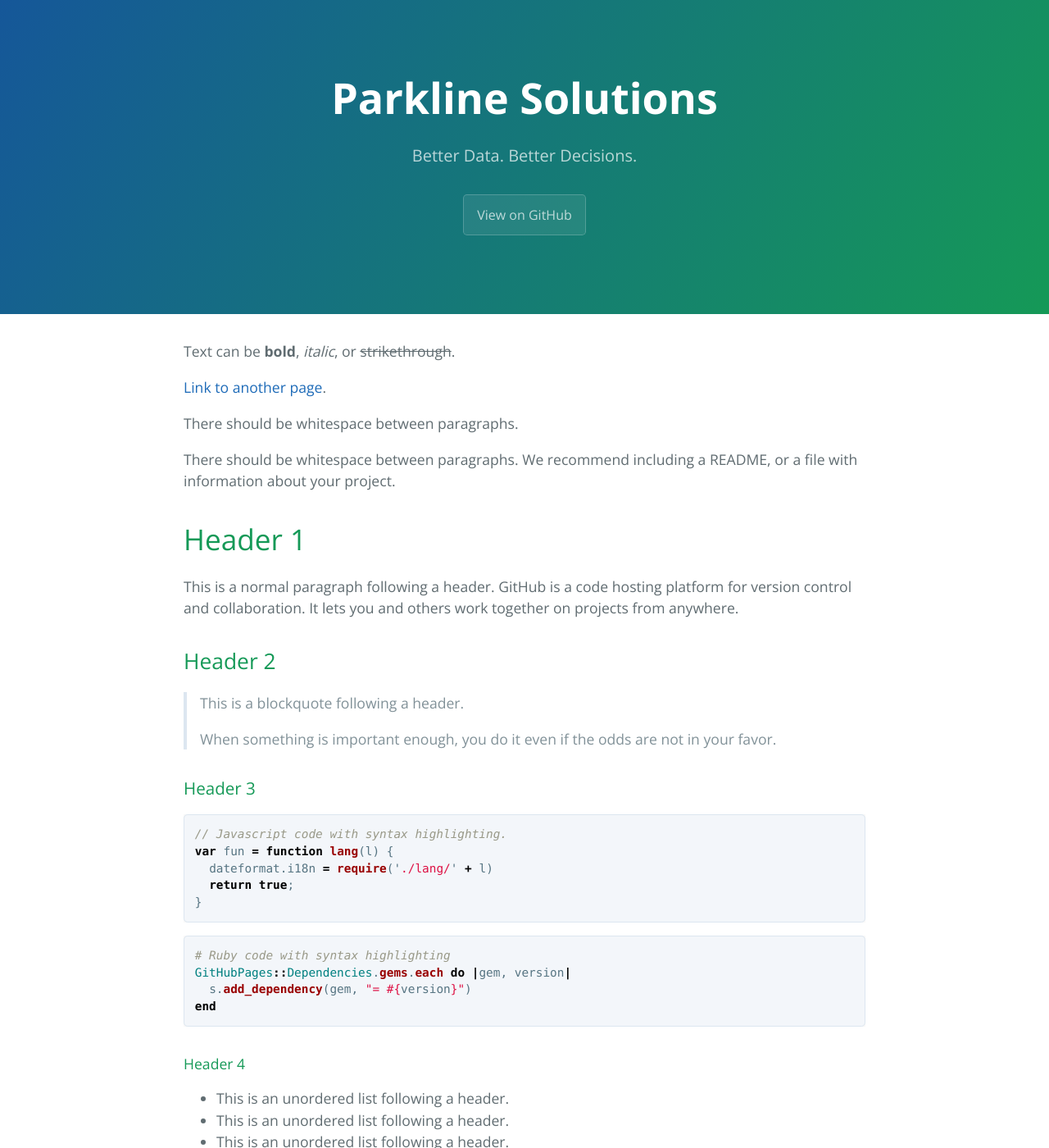
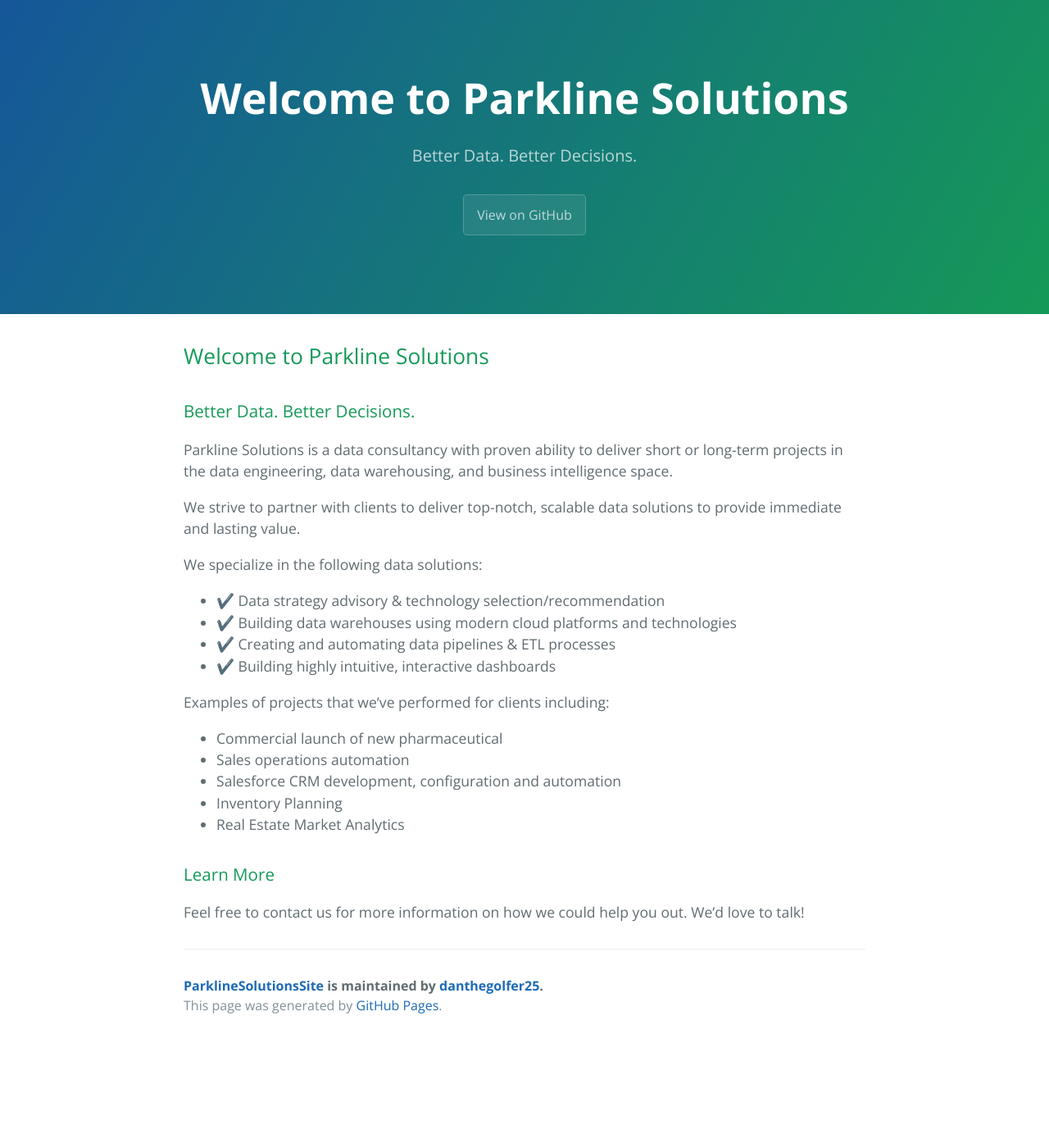
Before and after one commit to danthegolfer25/ParklineSolutionsSite, a Jekyll site: the page built from index.md, in a window 1280 px wide and 1400 px high. Shown: the whole window at 82% size. Built offline with Jekyll 4.4.1, drawn with Linux system fonts in a browser that asks for light colours; our own code applies the rules of GitHub Pages for plain Markdown files; some of the changed text lies outside the part shown.

Commit message:
Update index.md

````diff
--- a/index.md
+++ b/index.md
@@ -1,123 +1,24 @@
----
-layout: default
----
+## Welcome to Parkline Solutions
+### Better Data. Better Decisions.
 
-Text can be **bold**, _italic_, or ~~strikethrough~~.
+Parkline Solutions is a data consultancy with proven ability to deliver short or long-term projects in the data engineering, data warehousing, and business intelligence space.
 
-[Link to another page](./another-page.html).
+We strive to partner with clients to deliver top-notch, scalable data solutions to provide immediate and lasting value.
 
-There should be whitespace between paragraphs.
+We specialize in the following data solutions:
+- ✔️ Data strategy advisory & technology selection/recommendation
+- ✔️ Building data warehouses using modern cloud platforms and technologies
+- ✔️ Creating and automating data pipelines & ETL processes
+- ✔️ Building highly intuitive, interactive dashboards
 
-There should be whitespace between paragraphs. We recommend including a README, or a file with information about your project.
-
-# Header 1
-
-This is a normal paragraph following a header. GitHub is a code hosting platform for version control and collaboration. It lets you and others work together on projects from anywhere.
-
-## Header 2
-
-> This is a blockquote following a header.
->
-> When something is important enough, you do it even if the odds are not in your favor.
-
-### Header 3
-
-```js
-// Javascript code with syntax highlighting.
-var fun = function lang(l) {
-  dateformat.i18n = require('./lang/' + l)
-  return true;
-}
-```
-
-```ruby
-# Ruby code with syntax highlighting
-GitHubPages::Dependencies.gems.each do |gem, version|
-  s.add_dependency(gem, "= #{version}")
-end
-```
-
-#### Header 4
-
-*   This is an unordered list following a header.
-*   This is an unordered list following a header.
-*   This is an unordered list following a header.
-
-##### Header 5
-
-1.  This is an ordered list following a header.
-2.  This is an ordered list following a header.
-3.  This is an ordered list following a header.
-
-###### Header 6
-
-| head1        | head two          | three |
-|:-------------|:------------------|:------|
-| ok           | good swedish fish | nice  |
-| out of stock | good and plenty   | nice  |
-| ok           | good `oreos`      | hmm   |
-| ok           | good `zoute` drop | yumm  |
-
-### There's a horizontal rule below this.
-
-* * *
-
-### Here is an unordered list:
-
-*   Item foo
-*   Item bar
-*   Item baz
-*   Item zip
-
-### And an ordered list:
-
-1.  Item one
-1.  Item two
-1.  Item three
-1.  Item four
-
-### And a nested list:
-
-- level 1 item
-  - level 2 item
-  - level 2 item
-    - level 3 item
-    - level 3 item
-- level 1 item
-  - level 2 item
-  - level 2 item
-  - level 2 item
-- level 1 item
-  - level 2 item
-  - level 2 item
-- level 1 item
-
-### Small image
-
-![Octocat](https://github.githubassets.com/images/icons/emoji/octocat.png)
-
-### Large image
-
-![Branching](https://guides.github.com/activities/hello-world/branching.png)
+Examples of projects that we've performed for clients including:
+ - Commercial launch of new pharmaceutical
+ - Sales operations automation
+ - Salesforce CRM development, configuration and automation
+ - Inventory Planning
+ - Real Estate Market Analytics
 
 
-### Definition lists can be used with HTML syntax.
+### Learn More
 
-<dl>
-<dt>Name</dt>
-<dd>Godzilla</dd>
-<dt>Born</dt>
-<dd>1952</dd>
-<dt>Birthplace</dt>
-<dd>Japan</dd>
-<dt>Color</dt>
-<dd>Green</dd>
-</dl>
-
-```
-Long, single-line code blocks should not wrap. They should horizontally scroll if they are too long. This line should be long enough to demonstrate this.
-```
-
-```
-The final element.
-```
+Feel free to contact us for more information on how we could help you out. We'd love to talk!
````
